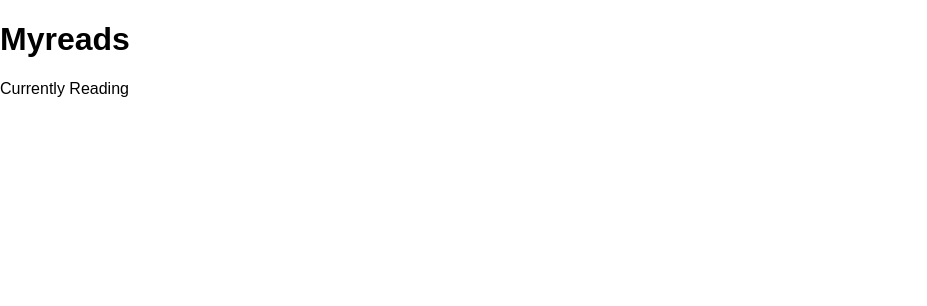
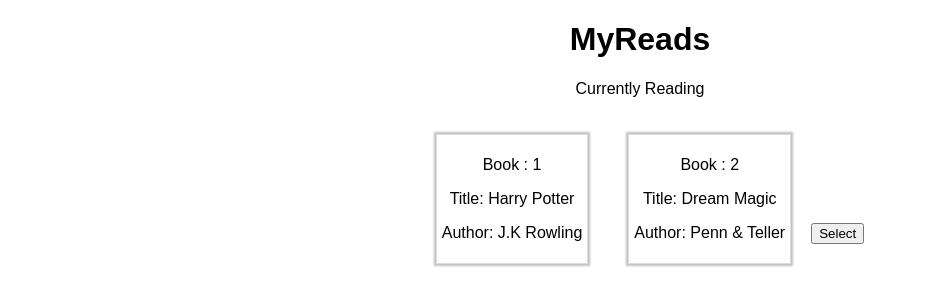
Before and after one commit to Neevan09/BookshelfApp, a React (Create React App) app: page / in a window 1280 px wide. Shown: the top 306 px of the page, without its empty margins (0-927 px from the left). Built offline with nearby package versions, Linux system fonts and the light colour scheme.

Commit message:
Class based components: Setstate and Usestate and many things

```diff
--- a/src/App.css
+++ b/src/App.css
@@ -1,3 +1,12 @@
 .App {
   text-align: center;
 }
+
+
+.Book{
+  display: inline-block;
+  margin: 20px;
+  border: 1px solid #ddd;
+  padding: 5px;
+  box-shadow: 0 0 2px 2px rgba(0,0,0,0.25);
+}
--- a/src/App.js
+++ b/src/App.js
@@ -3,16 +3,31 @@ import './App.css';
 import Book from './Book/Book'
 
 class App extends Component {
+
+    state= {
+        books: [
+            {id: 1, title:"Harry Potter", author:"J.K Rowling"},
+            {id: 2, title:"Dream Magic", author:"Penn & Teller"} ]
+    }
+
+    selectBookHandler= () =>{
+        this.setState({
+            books: [
+                {id: 1, title:"Fantastic Beast", author:"J.K Rowling"},
+                {id: 2, title:"Dream Magic", author:"Penn & Teller"} ]
+        });
+    }
   render() {
-    // return (
-    //   <div className="App">
-    //       <h1>MyReads</h1>
-    //       <p>Currently Reading</p>
-    //       <Book />
-    //   </div>
-    // );
-
-      return React.createElement('div',{className: App},React.createElement('h1',null,'Myreads'), React.createElement('p',null,'Currently Reading'));
+    return (
+      <div className="App">
+          <h1>MyReads</h1>
+          <p>Currently Reading</p>
+          <Book id={this.state.books[0].id} title={this.state.books[0].title} author={this.state.books[0].author} />
+          <Book id={this.state.books[1].id} title={this.state.books[1].title} author={this.state.books[1].author} />
+          <button onClick={this.selectBookHandler}>Select</button>
+      </div>
+    );
+     // return React.createElement('div',{className: App},React.createElement('h1',null,'Myreads'), React.createElement('p',null,'Currently Reading'));
   }
 }
 
--- a/src/Book/Book.js
+++ b/src/Book/Book.js
@@ -1,8 +1,12 @@
 import React from 'react';
 
 
-const book = () => {
-    return <p> This is my first book!!!</p>;
+const book = (props) => {
+    return <div className="Book">
+        <p> Book : {props.id}</p>
+        <p> Title: {props.title} </p>
+        <p> Author: {props.author} </p>
+    </div>;
 };
 
 
```
